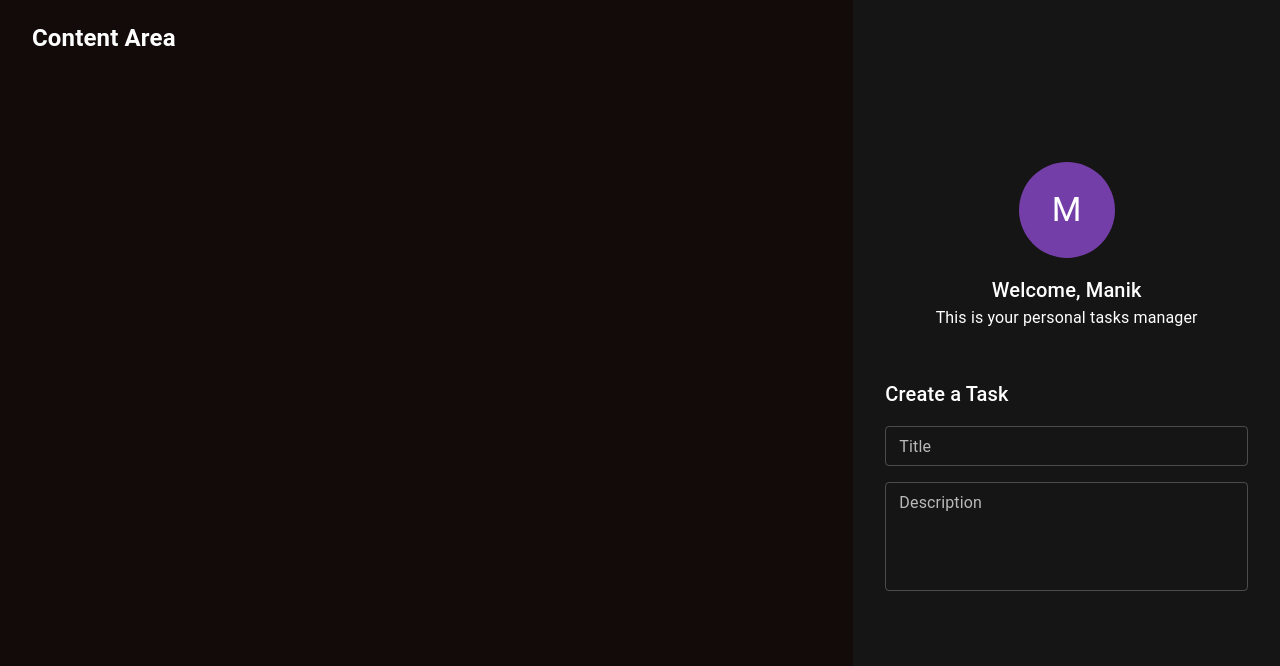
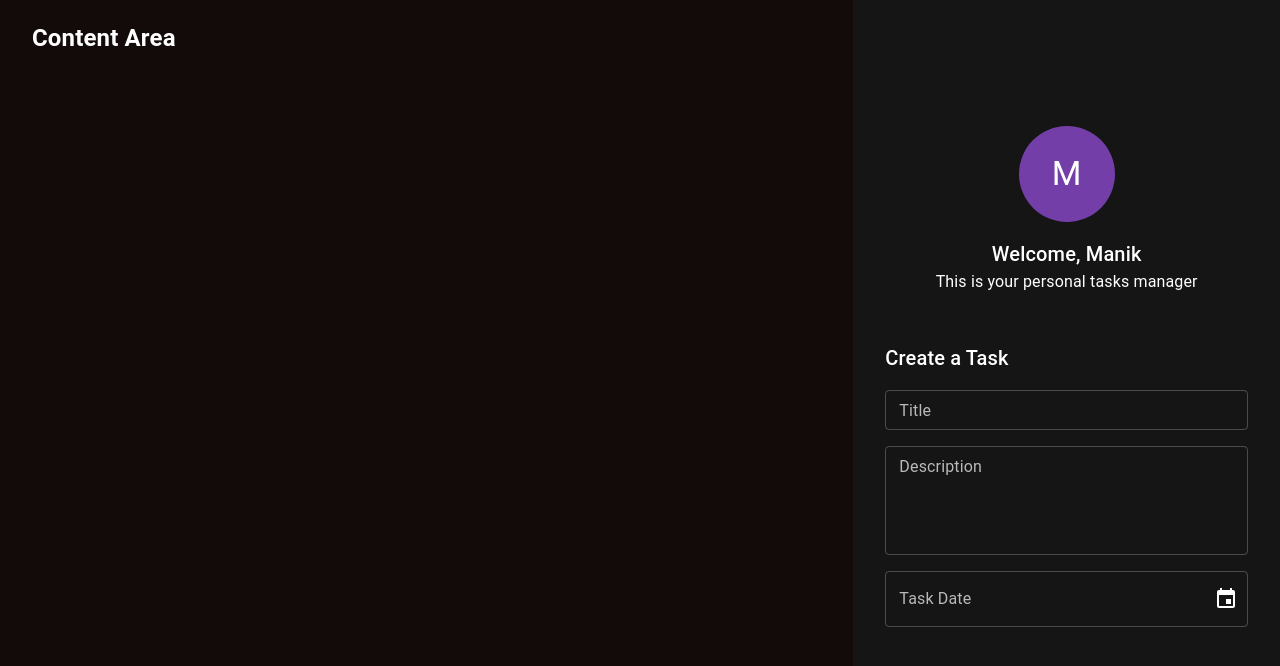
Before and after one commit to AlexMamani85/todo_react, a React (Create React App) app: page / in a window 1280 px wide. Shown: the top 666 px of the page. Built offline with nearby package versions, Linux system fonts and the light colour scheme.

Commit message:
CHORE: creating DateField Component

```diff
--- a/package.json
+++ b/package.json
@@ -6,6 +6,7 @@
     "@emotion/react": "^11.10.6",
     "@emotion/styled": "^11.10.6",
     "@mui/material": "^5.11.10",
+    "@mui/x-date-pickers": "^5.0.20",
     "@testing-library/jest-dom": "^5.16.5",
     "@testing-library/react": "^13.4.0",
     "@testing-library/user-event": "^13.5.0",
@@ -13,6 +14,7 @@
     "@types/node": "^16.18.12",
     "@types/react": "^18.0.28",
     "@types/react-dom": "^18.0.11",
+    "date-fns": "^2.29.3",
     "prop-types": "^15.8.1",
     "react": "^18.2.0",
     "react-dom": "^18.2.0",
--- /dev/null
+++ b/src/components/createTaskForm/_taskDateField.tsx
@@ -0,0 +1,29 @@
+import React, { FC, ReactElement, useState } from 'react';
+
+import { AdapterDateFns } from '@mui/x-date-pickers/AdapterDateFns'
+import { DesktopDatePicker } from '@mui/x-date-pickers';
+import { LocalizationProvider } from '@mui/x-date-pickers/LocalizationProvider'
+import { TextField } from '@mui/material';
+
+// import { ITextField } from './interfaces/ITextField';
+// import { TextField } from '@mui/material';
+// import PropTypes from 'prop-types';
+
+export const TaskDateField: FC = (props): ReactElement => {
+  const [date, setDate] = useState<Date | null>(null);
+  return(
+    <>
+      <LocalizationProvider dateAdapter={AdapterDateFns}>
+        <DesktopDatePicker
+          label="Task Date"
+          inputFormat='dd/MM/yyyy'
+          value={date}
+          onChange={(newValue) => setDate(newValue)}
+          renderInput={(params) => (
+            <TextField {...params} />
+          )}
+        />
+      </LocalizationProvider>
+    </>
+  );
+};
--- a/src/components/createTaskForm/createTaskForm.tsx
+++ b/src/components/createTaskForm/createTaskForm.tsx
@@ -1,6 +1,7 @@
 import React, { FC, ReactElement } from 'react';
 import { Box, Typography, Stack } from '@mui/material';
 
+import { TaskDateField } from './_taskDateField';
 import { TaskDescriptionField } from './_taskDescriptionField';
 import { TaskTitleField } from './_taskTitleField';
 
@@ -22,6 +23,7 @@
         <Stack sx={{ width: '100%' }} spacing={2} >
           <TaskTitleField />
           <TaskDescriptionField />
+          <TaskDateField />
         </Stack>
         {/* Task Date */}
         {/* Task Status */}
```
Also changed, not shown: 2 other files (tests, documents, lock files or other folders).
